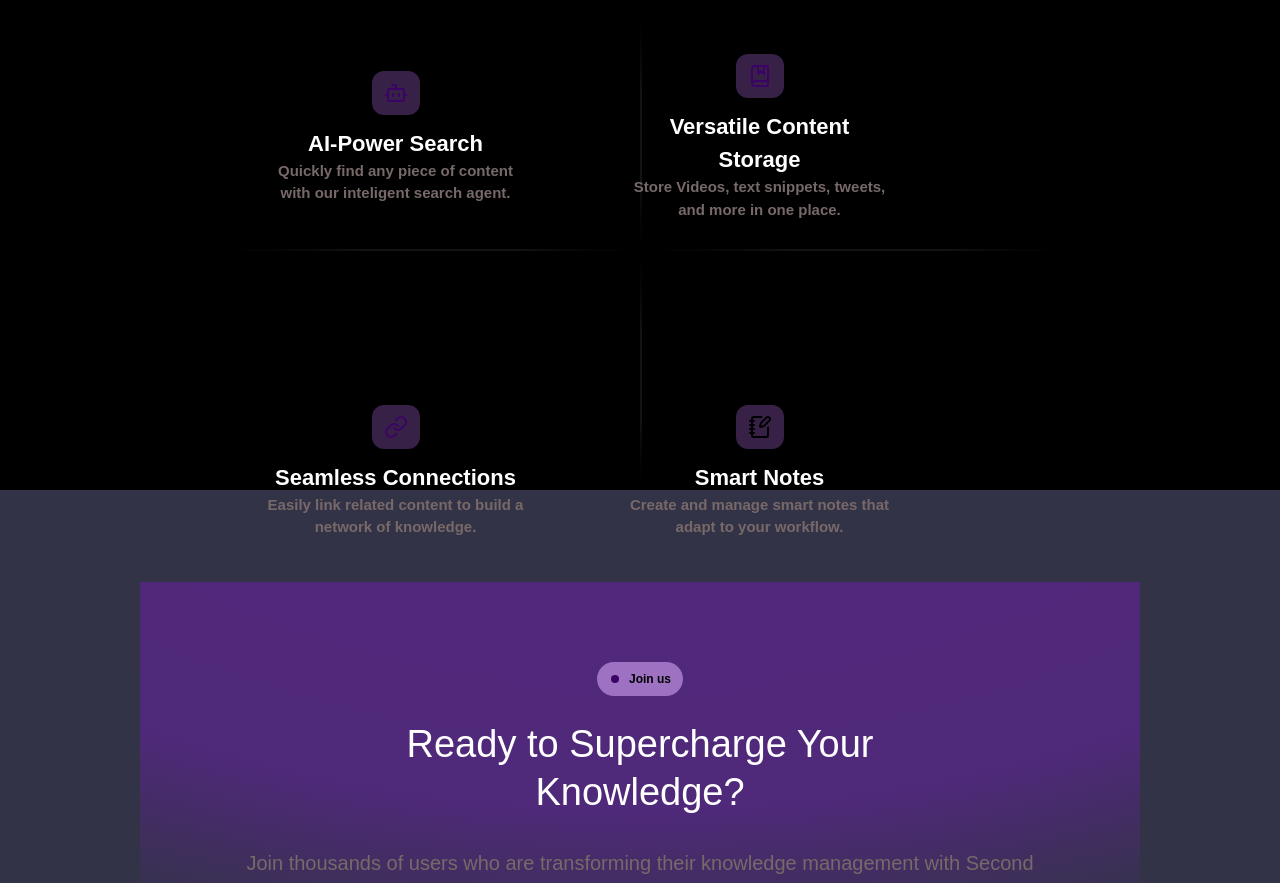
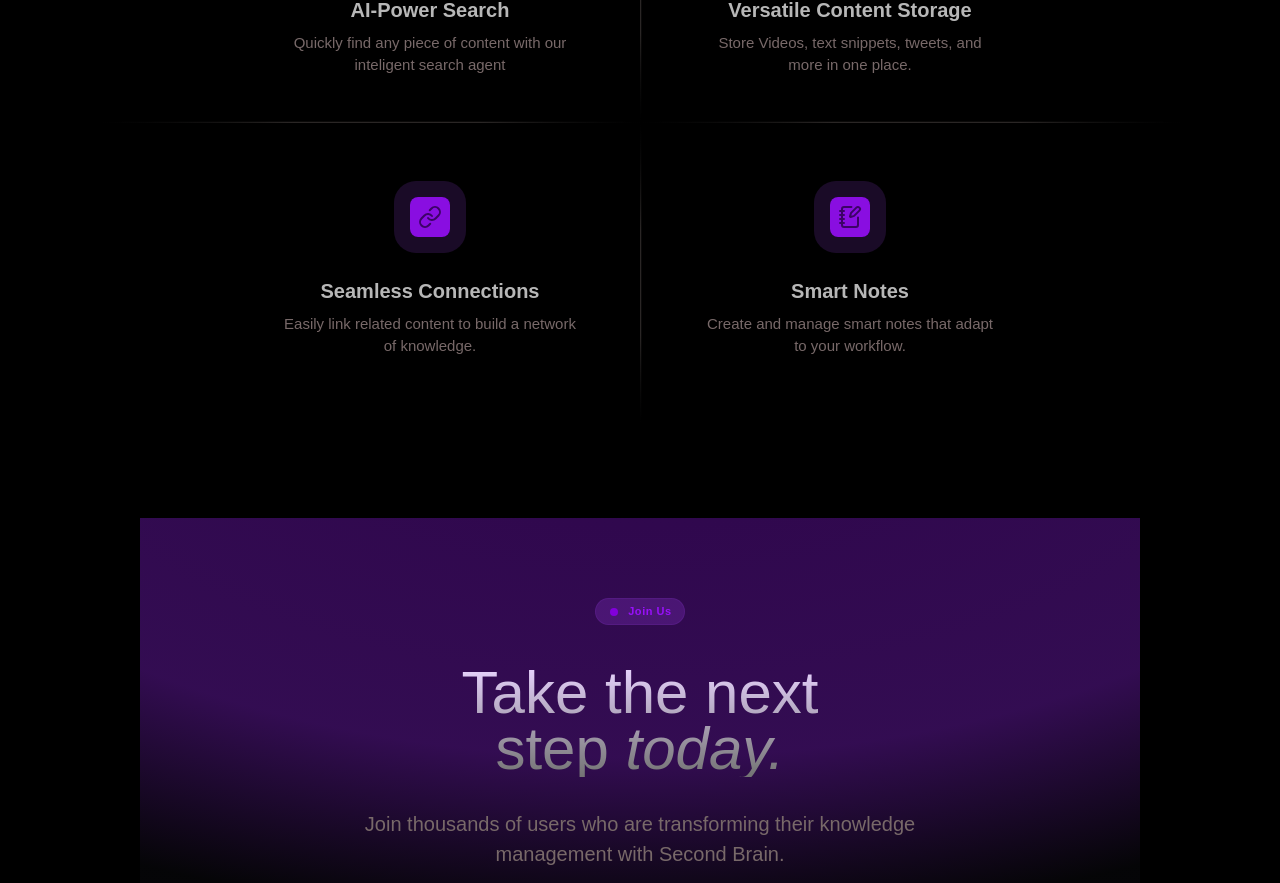
Before and after one commit to chaitany233patil/Brainly-landing-page, a Next.js app: page / in a window 1280 px wide. Shown: the part 1280-2163 px from the top of the page. Built offline with nearby package versions, Linux system fonts and the light colour scheme.

Commit message:
improve overall code and style

```diff
--- a/app/components/Cantact.tsx
+++ b/app/components/Cantact.tsx
@@ -1,23 +1,21 @@
+import { Indicator } from "./Indicator";
+
 export const Contact = () => {
   return (
-    <div className="bg-[#333348] flex justify-center p-3 mb-40">
-      <div className="mt-20 max-w-[1000px] flex flex-col items-center p-20 custom-radial-bg">
-        <div className="flex bg-[#D0A1F19C] items-center gap-2 py-2 px-3 rounded-full mb-6">
-          <span className="relative flex size-3 items-center justify-center">
-            <span className="absolute inline-flex h-full w-full animate-ping rounded-full bg-purple-900 opacity-75"></span>
-            <span className="relative inline-flex size-2 rounded-full bg-purple-950"></span>
-          </span>
-          <div className="text-[12px] font-bold font-sans">Join us</div>
-        </div>
-        <div className="text-white text-[40px] sm:text-[38px] text-center leading-13 sm:leading-12 max-w-[600px]">
-          Ready to Supercharge Your Knowledge?
+    <div className=" flex justify-center p-3 mb-40">
+      <div className="mt-20 w-full max-w-[1000px] flex flex-col items-center p-20 custom-radial-bg ">
+        <Indicator Text={"Join Us"} />
+        <div className="bg-clip-text text-transparent bg-gradient-to-b from-purple-200 to-neutral-500 text-[40px] sm:text-6xl text-center leading-13 sm:leading-14 max-w-[600px] mt-10">
+          Take the next <br />
+          step <span className="italic"> today.</span>
         </div>
         <div className="text-[#786969] text-[20px] text-center mt-8">
           Join thousands of users who are transforming their knowledge
+          <br />
           management with Second Brain.
         </div>
-        <button className="font-sans text-xl sm:text-[16px] bg-purple-700 hover:bg-purple-800 text-white py-2 px-5 rounded-full font-bold mt-8 cursor-pointer">
-          Get Started
+        <button className="font-sans text-xl sm:text-[16px] bg-purple-700 hover:bg-purple-800 text-white py-2 px-5 rounded-xl mt-8 cursor-pointer">
+          Get Started Now
         </button>
       </div>
     </div>
--- a/app/components/Features.tsx
+++ b/app/components/Features.tsx
@@ -8,6 +8,32 @@
   const ref = useRef(null);
   const inView = useInView(ref, { once: true });
   const controls = useAnimation();
+
+  const Fetures = [
+    {
+      icon: Bot,
+      title: "AI-Power Search",
+      description:
+        "Quickly find any piece of content with our inteligent search agent",
+    },
+    {
+      icon: BookMarked,
+      title: "Versatile Content Storage",
+      description:
+        "Store Videos, text snippets, tweets, and more in one place.",
+    },
+    {
+      icon: Link,
+      title: "Seamless Connections",
+      description:
+        "Easily link related content to build a network of knowledge.",
+    },
+    {
+      icon: NotebookPen,
+      title: "Smart Notes",
+      description: "Create and manage smart notes that adapt to your workflow.",
+    },
+  ];
 
   useEffect(() => {
     if (inView) {
@@ -26,91 +52,39 @@
         From intelligent search to seamless <br /> organization — everything you
         need to build your second brain.
       </p>
-      <div className="relative">
-        <div className="w-full mt-10">
-          <img src={"/grid-lines.svg"} alt="grid image" className="mx-auto" />
+      <div className="relative flex justify-center">
+        <div className="w-full mt-4">
+          <img
+            src={"/grid-lines.svg"}
+            alt="grid image"
+            className="mx-auto w-270 h-auto"
+          />
         </div>
-        <div className="absolute top-0 md:grid md:grid-cols-2">
-          <div className="flex flex-col items-center justify-center px-8 py-20 w-[100%] h-[100%]">
+        <div className="absolute top-28 grid grid-cols-2 gap-30">
+          {Fetures.map((feature) => (
+            <div
+              key={feature.title}
+              className="flex flex-col items-center justify-center w-[100%] h-[100%] z-20"
+            >
               <motion.div
                 ref={ref}
-              initial={{ opacity: 0, x: -50 }}
+                initial={{ opacity: 0, x: 0 }}
                 animate={controls}
-              transition={{ duration: 0.5 }}
-              className="my-box flex flex-col items-center w-[300px] p-5 justify-center"
+                transition={{ duration: 0 }}
+                className="my-box flex flex-col items-center w-[300px] justify-center"
               >
-              <div className="text-[22px] mb-3 font-bold text-purple-950 text-center bg-[#A161D057] py-2.5 px-3 rounded-xl ring-10 ring-[#00000040]">
-                <Bot />
+                <div className="text-[22px] p-2 mb-10 font-bold text-purple-950 text-center bg-purple-600/90 rounded-lg ring-16  ring-purple-500/15">
+                  <feature.icon className="size-6" />
                 </div>
-              <div className="text-[22px] font-bold text-white text-center">
-                AI-Power Search
+                <div className="text-xl font-bold  text-neutral-200/80 text-center mb-2">
+                  {feature.title}
                 </div>
-              <div className="text-[15px] text-[#786969] text-center font-bold">
-                Quickly find any piece of content with our inteligent search
-                agent.
+                <div className="text-[15px] text-[#786969] text-center">
+                  {feature.description}
                 </div>
               </motion.div>
             </div>
-
-          <div className="b flex flex-col items-center justify-center w-[100%] h-[100%]">
-            <motion.div
-              ref={ref}
-              initial={{ opacity: 0, x: 50 }}
-              animate={controls}
-              transition={{ duration: 0.5 }}
-              className="flex flex-col items-center w-[300px] p-5 justify-center"
-            >
-              <p className="text-[22px] mb-3 font-bold text-purple-950 text-center bg-[#A161D057] py-2.5 px-3 rounded-xl ring-10 ring-[#00000040]">
-                <BookMarked />
-              </p>
-              <div className="text-[22px] font-bold text-white text-center">
-                Versatile Content Storage
-              </div>
-              <div className="text-[15px] text-[#786969] text-center font-bold">
-                Store Videos, text snippets, tweets, and more in one place.
-              </div>
-            </motion.div>
-          </div>
-
-          <div className="c flex flex-col items-center justify-center px-8 py-20 w-[100%] h-[100%]">
-            <motion.div
-              ref={ref}
-              initial={{ opacity: 0, x: -50 }}
-              animate={controls}
-              transition={{ duration: 0.5 }}
-              className="flex flex-col items-center w-[300px] p-5 justify-center"
-            >
-              <div className="text-[22px] mb-3 font-bold text-purple-950 text-center bg-[#A161D057] py-2.5 px-3 rounded-xl ring-10 ring-[#00000040]">
-                <Link />
-              </div>
-              <div className="text-[22px] font-bold text-white text-center">
-                Seamless Connections
-              </div>
-              <div className="text-[15px] text-[#786969] text-center font-bold">
-                Easily link related content to build a network of knowledge.
-              </div>
-            </motion.div>
-          </div>
-
-          <div className="d flex flex-col items-center justify-center w-[100%] h-[100%]">
-            <motion.div
-              ref={ref}
-              initial={{ opacity: 0, x: 50 }}
-              animate={controls}
-              transition={{ duration: 0.5 }}
-              className="flex flex-col items-center w-[300px] justify-center"
-            >
-              <div className="text-[22px] mb-3 font-bold text-center bg-[#A161D057] py-2.5 px-3 rounded-xl ring-10 ring-[#00000040]">
-                <NotebookPen />
-              </div>
-              <div className="text-[22px] font-bold text-white text-center">
-                Smart Notes
-              </div>
-              <div className="text-[15px] text-[#786969] text-center font-bold">
-                Create and manage smart notes that adapt to your workflow.
-              </div>
-            </motion.div>
-          </div>
+          ))}
         </div>
       </div>
     </div>
--- a/app/components/Footer.tsx
+++ b/app/components/Footer.tsx
@@ -1,7 +1,9 @@
 export const Footer = () => {
   return (
     <div className="mt-15 p-4">
-      <p className="text-center text-gray-500">@All Right Reserve</p>
+      <p className="text-center text-purple-200/40 text-sm">
+        @All Right Reserve
+      </p>
     </div>
   );
 };
--- a/app/components/Hero.tsx
+++ b/app/components/Hero.tsx
@@ -2,23 +2,23 @@
 
 export const Hero = () => {
   return (
-    <div className="h-screen w-screen mt-[-160px]">
-      <div className="max-w-7xl mx-auto flex flex-col lg:flex-row gap-10">
-        <div className="flex flex-col xl:ml-18 xl:min-w-110">
+    <div className="h-full w-screen mt-[-170px]">
+      <div className="max-w-7xl mx-auto flex flex-col xl:flex-row gap-10">
+        <div className="flex flex-col xl:ml-18 xl:min-w-110 mt-10">
           <div className="flex">
             <Indicator Text={"Build Using NextJs"} />
           </div>
           <div className="text-[78px] sm:text-[75px] font-[510] text-center sm:text-start leading-23 sm:leading-19 font-sans bg-clip-text text-transparent bg-gradient-to-r from-white to-neutral-600 mt-6">
             Your <br /> Second Brain
           </div>
-          <div className=" text-purple-100/70 text-center sm:text-start sm:text-[18px] mt-4 leading-7">
+          <div className=" text-purple-100/70 text-center font-normal sm:text-start sm:text-[18px] mt-4 leading-7">
             Capture, organize, and seamlessly connect your knowledge in one
             place. Effortlessly store videos, text snippets, tweets, articles,
             and more all intelligently searchable with the power of an AI agent.
           </div>
           <div className="flex">
-            <button className="font-sans text-xl sm:text-[16px] bg-purple-700 hover:bg-purple-800 text-white py-2 px-5 rounded-full font-bold mt-8 cursor-pointer">
-              Get Started
+            <button className="font-sans text-xl sm:text-[16px] bg-purple-700 hover:bg-purple-800 text-white py-2 px-5 rounded-xl mt-8 cursor-pointer shadow-sm shadow-purple-600">
+              Get Started Now
             </button>
           </div>
         </div>
--- a/app/components/Navbar.tsx
+++ b/app/components/Navbar.tsx
@@ -6,7 +6,7 @@
   return (
     <div className="flex">
       <div className="max-w-7xl w-full mx-auto flex justify-between items-center mt-6 px-4 lg:px-0">
-        <div className="flex items-center gap-2 justify-center">
+        <div className="flex items-center gap-2 justify-center ml-6">
           <Logo className="lucide lucide-brain-icon lucide-brain text-purple-700 h-8 font-bold" />
           <div className="font-[550] text-[24px] tracking-wider bg-clip-text text-transparent bg-gradient-to-r  from-white to-neutral-600">
             Brainly
```
Lines whose indentation alone changed are shown as unchanged.
